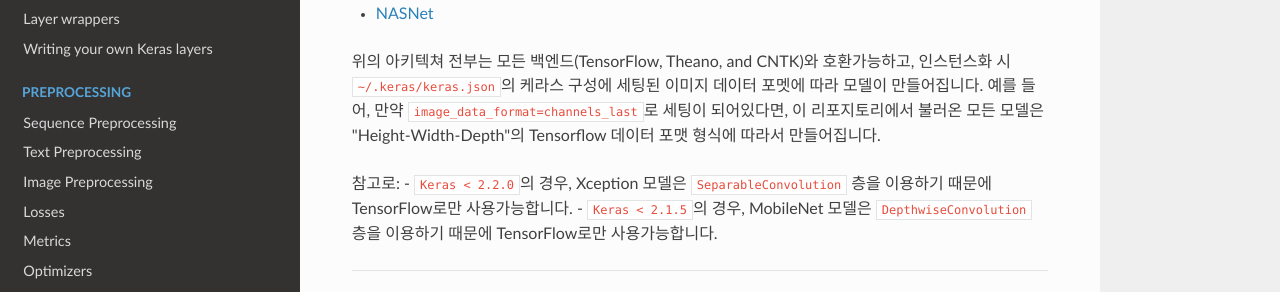
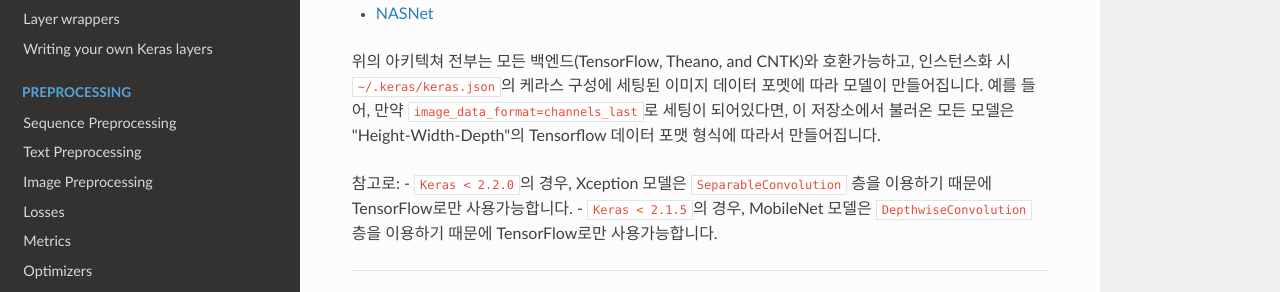
Before and after one commit to keras-team/keras-docs-ko, an MkDocs documentation site: the page built from sources/applications.md, in a window 1280 px wide and 900 px high, scrolled down 453 px. Shown: the part 157-449 px from the top of the window. Built offline with MkDocs 1.6.1, drawn with Linux system fonts in a browser that asks for light colours; nearby versions of some CDN libraries.

Commit message:
Update applications.md

```diff
--- a/sources/applications.md
+++ b/sources/applications.md
@@ -20,7 +20,7 @@
 - [DenseNet](#densenet)
 - [NASNet](#nasnet)
 
-위의 아키텍쳐 전부는 모든 백엔드(TensorFlow, Theano, and CNTK)와 호환가능하고, 인스턴스화 시 `~/.keras/keras.json`의 케라스 구성에 세팅된 이미지 데이터 포멧에 따라 모델이 만들어집니다. 예를 들어, 만약 `image_data_format=channels_last`로 세팅이 되어있다면, 이 리포지토리에서 불러온 모든 모델은 "Height-Width-Depth"의 Tensorflow 데이터 포맷 형식에 따라서 만들어집니다.
+위의 아키텍쳐 전부는 모든 백엔드(TensorFlow, Theano, and CNTK)와 호환가능하고, 인스턴스화 시 `~/.keras/keras.json`의 케라스 구성에 세팅된 이미지 데이터 포멧에 따라 모델이 만들어집니다. 예를 들어, 만약 `image_data_format=channels_last`로 세팅이 되어있다면, 이 저장소에서 불러온 모든 모델은 "Height-Width-Depth"의 Tensorflow 데이터 포맷 형식에 따라서 만들어집니다.
 
 참고로:
 - `Keras < 2.2.0`의 경우, Xception 모델은 `SeparableConvolution` 층을 이용하기 때문에 TensorFlow로만 사용가능합니다.
```
